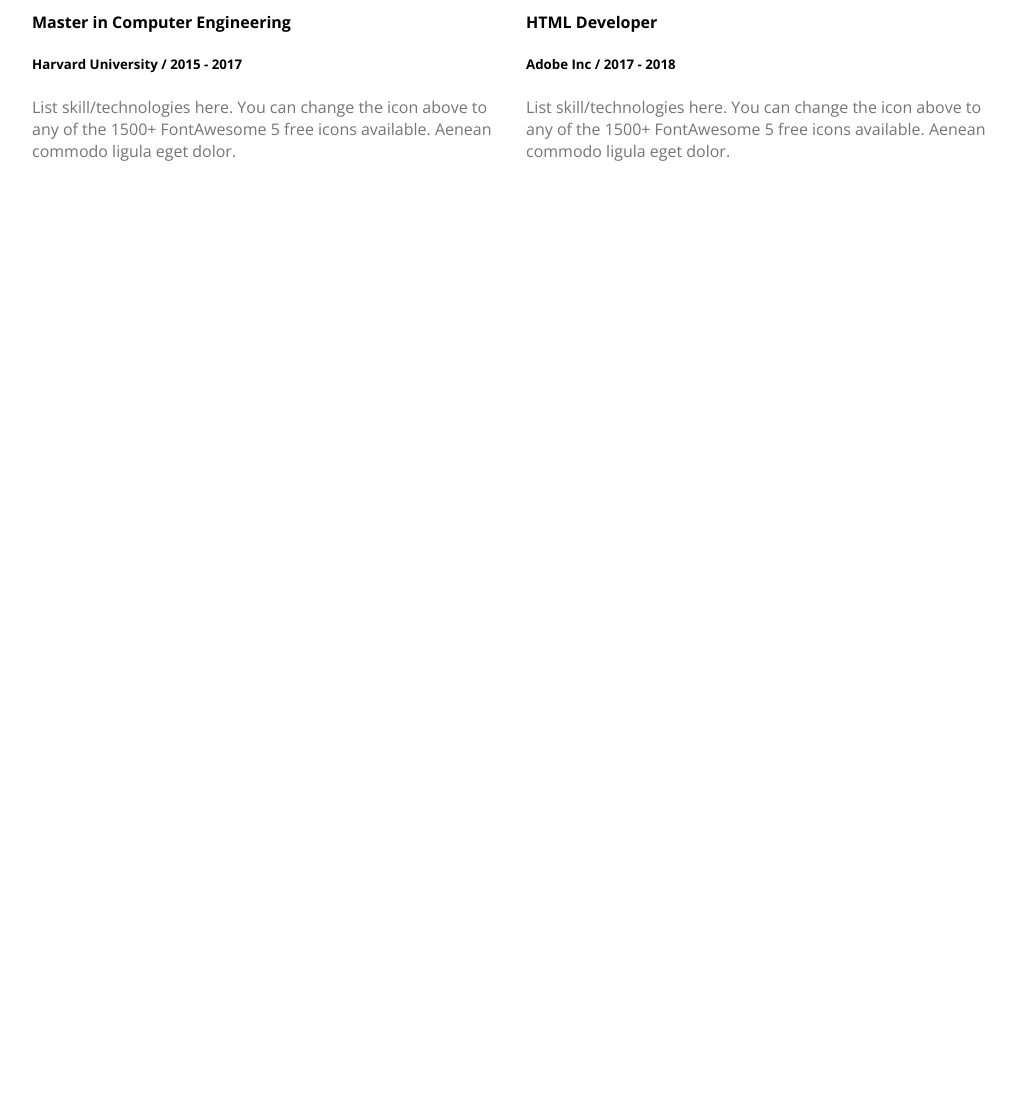
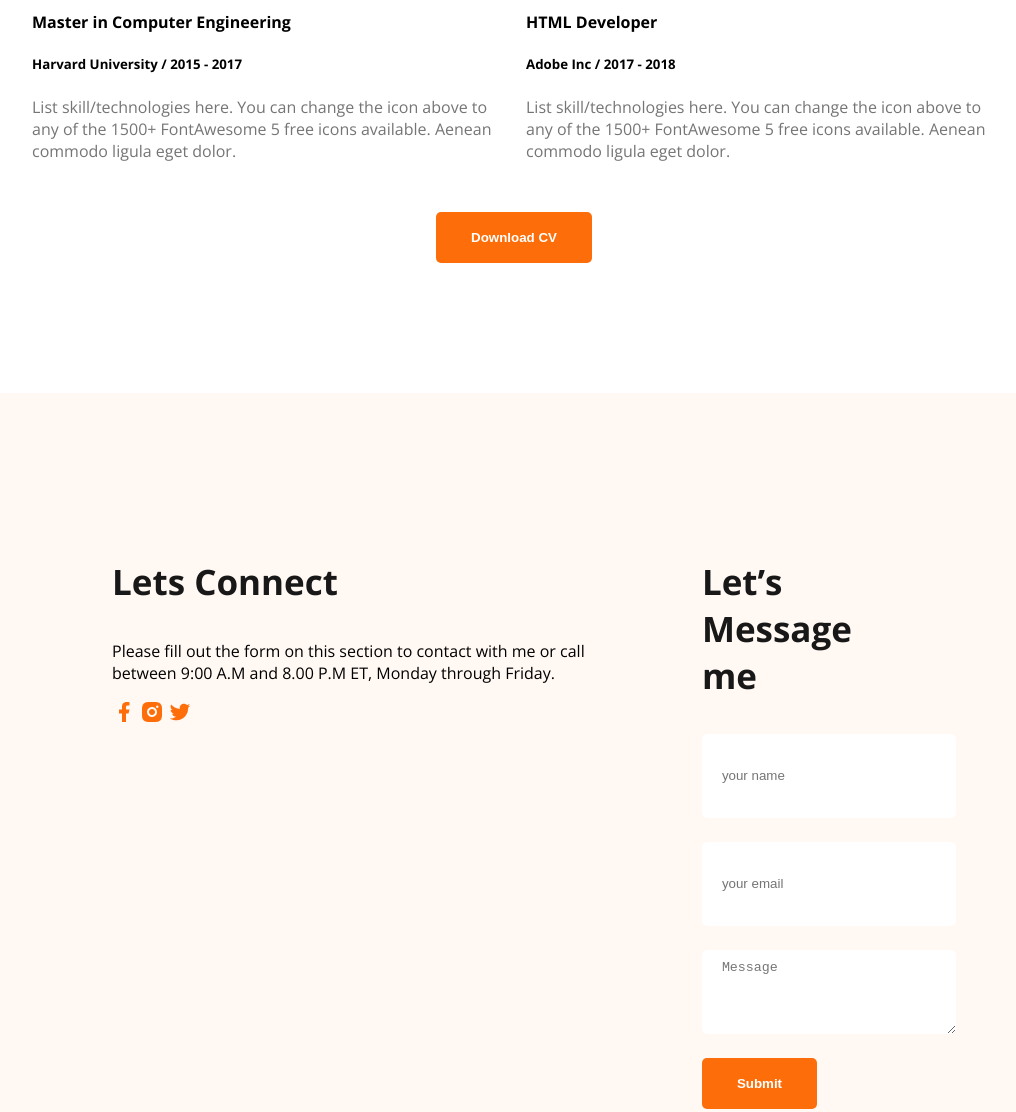
Before and after one commit to alif2270/Webdeveloper-portfolio, a plain HTML site: page index.html in a window 1280 px wide. Shown: the part 2432-3544 px from the top of the page, without its empty margins (126-1142 px from the left). Before the commit the page ends 2732 px from the top, so only its background shows below. Drawn offline with nearby package versions, Linux system fonts and the light colour scheme.

Commit message:
portfolio

```diff
--- a/index.html
+++ b/index.html
@@ -95,7 +95,7 @@
             </div>
         </section>
         <section class="resume">
-            <h3 class="section-title">A summary of My Resume</h3>
+            <h3 class="section-title text-center">A summary of My Resume</h3>
             <div class="resume-container">
                 <!-- .resume-column*2>h3.resume-column-title+.experience*3>h4.experience-title+h5.experience-sub-title+.experience-description -->
                 <div class="resume-column">
@@ -146,11 +146,34 @@
                     </div>
                 </div>
             </div>
+            <div class="text-center resume-download-cv">
+
+                <button class="btn-primary">Download CV</button>
+            </div>
         </section>
 
     </main>
-    <footer>
+    <footer class="secondary-bg">
+        <div class="footer column">
+            <h3 class="section-title">Lets Connect</h3>
+            <p>Please fill out the form on this section to contact with me or call between 9:00 A.M and 8.00 P.M ET, Monday through Friday.</p>
+            <div>
+                <a href=""><img src="images/icons/facebook.png" alt=""></a>
+                <a href=""><img src="images/icons/insta.png" alt=""></a>
+                <a href=""><img src="images/icons/twitter.png" alt=""></a>
 
+            </div>
+        </div>
+        <div class="footer-column">
+            <h3 class="section-title">Let’s Message me</h3>
+            <form action="">
+                <input type="text" name="" id="" placeholder="your name">
+                <input type="email" name="" id="" placeholder="your email">
+                <textarea name="" id="" cols="30" rows="20" placeholder="Message"></textarea>
+                <input class="btn-primary" type="button" value="Submit">
+            </form>
+
+        </div>
     </footer>
 </body>
 </html>
--- a/styles/portfolio.css
+++ b/styles/portfolio.css
@@ -142,3 +142,27 @@ main-section{
 .resume{
     text-align: left;
 }
+.resume-download-cv{
+    margin-top: 50px;
+}
+/* footer-styles */
+footer{
+    padding: 130px 230px;
+    display: flex;
+    gap: 100px;
+}
+.footer-column{
+    width: 50%;
+}
+footer input[type="text"] ,footer input[type="email"],footer textarea{
+    height: 64px;
+    border-radius: 5px;
+    background-color: white;
+    display: block;
+    width: 100%;
+    padding: 10px 20px;
+    margin-bottom: 24px;
+    border: none;
+
+
+}
```
